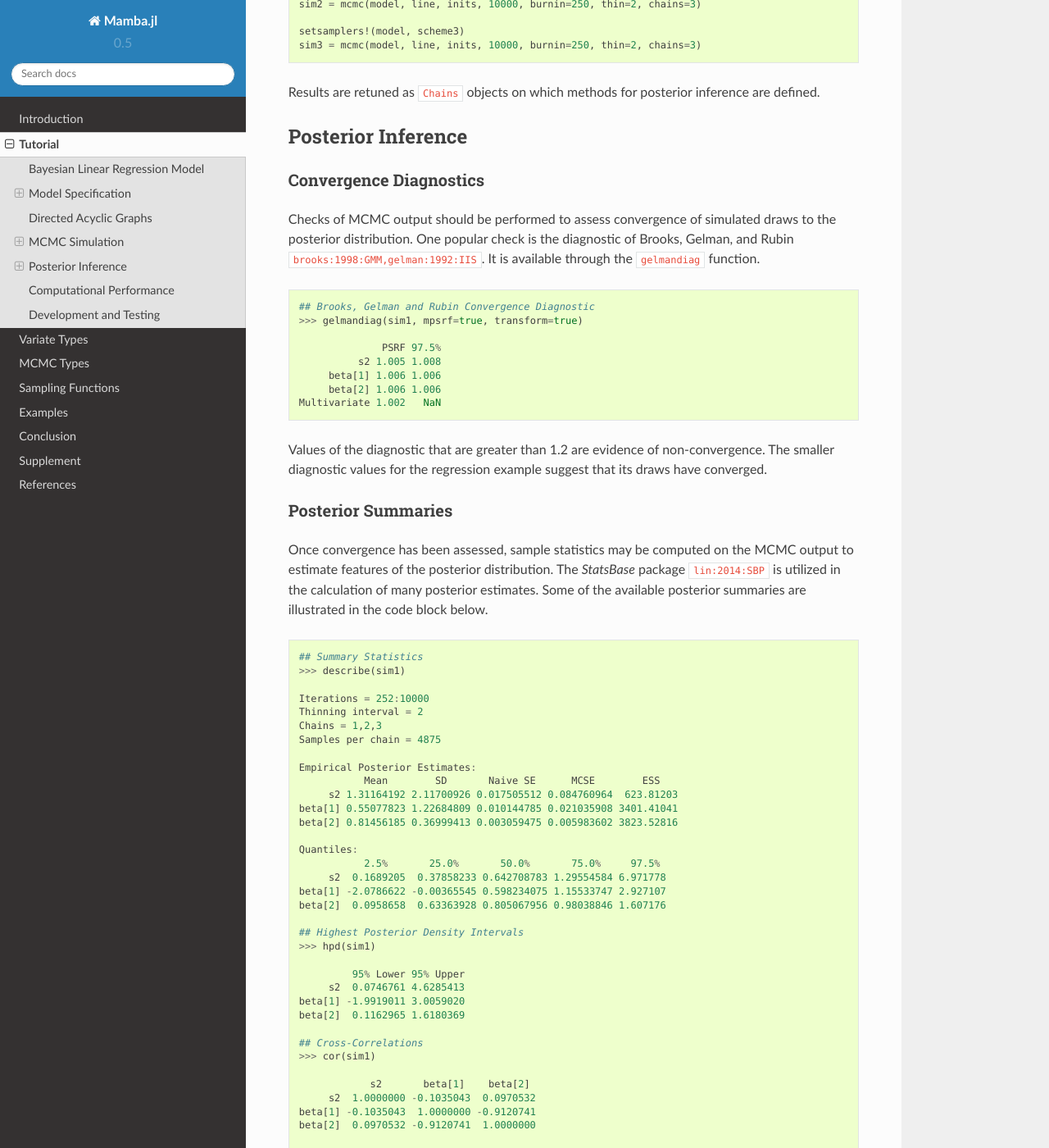
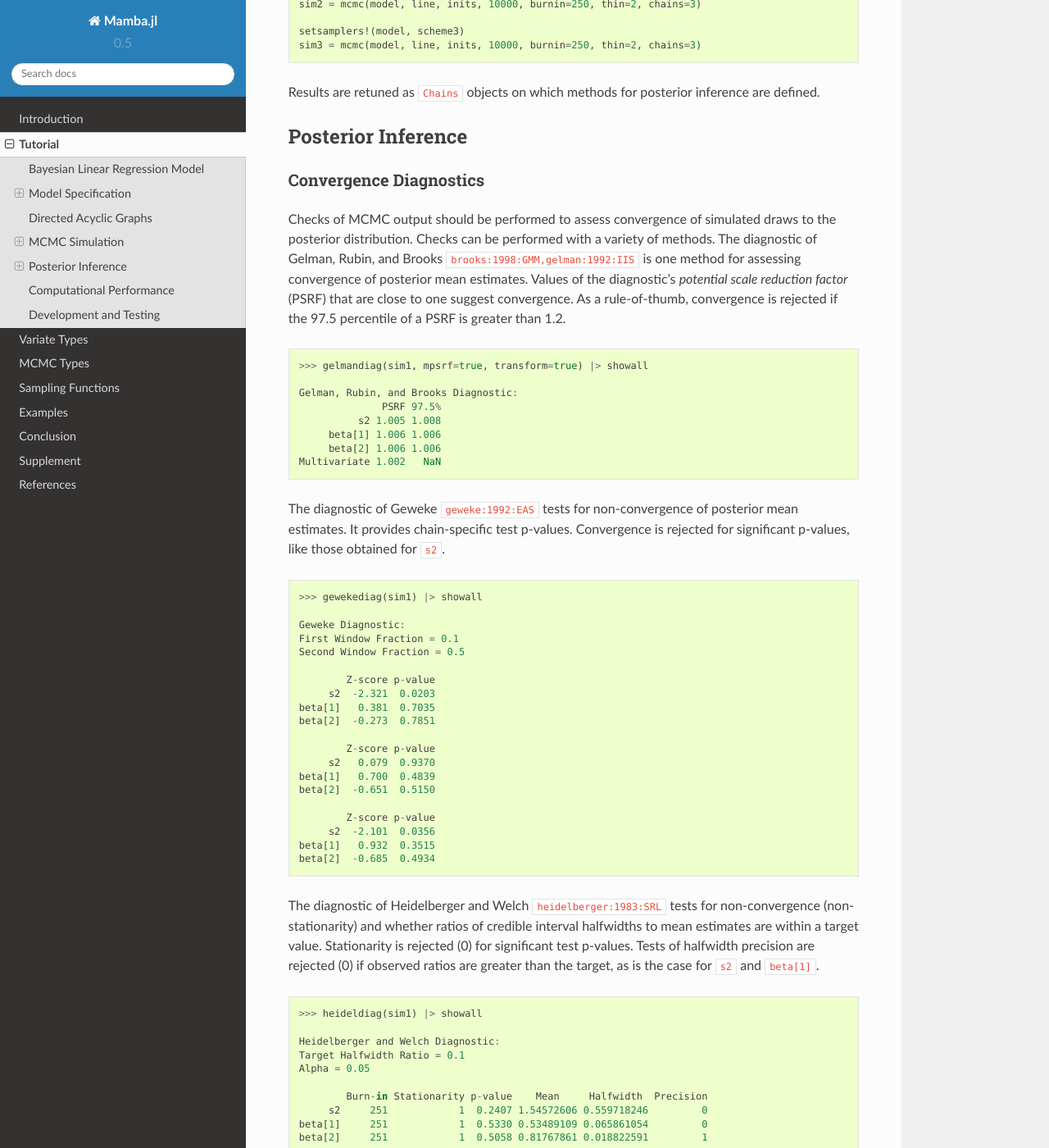
Before and after one commit to brian-j-smith/Mamba.jl, a Sphinx documentation site: the page built from doc/tutorial.rst, in a window 1280 px wide and 1400 px high, scrolled down 7923 px. Shown: the whole window at 82% size. Built offline with Sphinx 7.4.7 and the Read the Docs theme 2.0.0, drawn with Linux system fonts in a browser that asks for light colours; formulas are drawn with MathJax 3; cross-references to code outside the pages are shown as plain code; some of the changed text lies outside the part shown.

Commit message:
Update convergence diagnostics documentation and output.

```diff
--- a/doc/tutorial.rst
+++ b/doc/tutorial.rst
@@ -361,24 +361,104 @@ Results are retuned as ``Chains`` objects on which methods for posterior inferen
 Posterior Inference
 -------------------
 
+.. _section-Line-Diagnostics:
+
 Convergence Diagnostics
 ^^^^^^^^^^^^^^^^^^^^^^^
 
-Checks of MCMC output should be performed to assess convergence of simulated draws to the posterior distribution.  One popular check is the diagnostic of Brooks, Gelman, and Rubin :cite:`brooks:1998:GMM,gelman:1992:IIS`.  It is available through the ``gelmandiag`` function.
+Checks of MCMC output should be performed to assess convergence of simulated draws to the posterior distribution.  Checks can be performed with a variety of methods.  The diagnostic of Gelman, Rubin, and Brooks :cite:`brooks:1998:GMM,gelman:1992:IIS` is one method for assessing convergence of posterior mean estimates.  Values of the diagnostic's *potential scale reduction factor* (PSRF) that are close to one suggest convergence.  As a rule-of-thumb, convergence is rejected if the 97.5 percentile of a PSRF is greater than 1.2.
 
 .. code-block:: julia
 
-    ## Brooks, Gelman and Rubin Convergence Diagnostic
-    >>> gelmandiag(sim1, mpsrf=true, transform=true)
+    >>> gelmandiag(sim1, mpsrf=true, transform=true) |> showall
 
+    Gelman, Rubin, and Brooks Diagnostic:
                   PSRF 97.5%
               s2 1.005 1.008
          beta[1] 1.006 1.006
          beta[2] 1.006 1.006
     Multivariate 1.002   NaN
 
-Values of the diagnostic that are greater than 1.2 are evidence of non-convergence.  The smaller diagnostic values for the regression example suggest that its draws have converged.
+The diagnostic of Geweke :cite:`geweke:1992:EAS` tests for non-convergence of posterior mean estimates.  It provides chain-specific test p-values.  Convergence is rejected for significant p-values, like those obtained for ``s2``.
 
+.. code-block:: julia
+
+    >>> gewekediag(sim1) |> showall
+
+    Geweke Diagnostic:
+    First Window Fraction = 0.1
+    Second Window Fraction = 0.5
+
+            Z-score p-value
+         s2  -2.321  0.0203
+    beta[1]   0.381  0.7035
+    beta[2]  -0.273  0.7851
+
+            Z-score p-value
+         s2   0.079  0.9370
+    beta[1]   0.700  0.4839
+    beta[2]  -0.651  0.5150
+
+            Z-score p-value
+         s2  -2.101  0.0356
+    beta[1]   0.932  0.3515
+    beta[2]  -0.685  0.4934
+
+The diagnostic of Heidelberger and Welch :cite:`heidelberger:1983:SRL` tests for non-convergence (non-stationarity) and whether ratios of credible interval halfwidths to mean estimates are within a target value.  Stationarity is rejected (0) for significant test p-values.  Tests of halfwidth precision are rejected (0) if observed ratios are greater than the target, as is the case for ``s2`` and ``beta[1]``.
+
+.. code-block:: julia
+
+    >>> heideldiag(sim1) |> showall
+
+    Heidelberger and Welch Diagnostic:
+    Target Halfwidth Ratio = 0.1
+    Alpha = 0.05
+
+            Burn-in Stationarity p-value    Mean     Halfwidth  Precision
+         s2     251            1  0.2407 1.54572606 0.559718246         0
+    beta[1]     251            1  0.5330 0.53489109 0.065861054         0
+    beta[2]     251            1  0.5058 0.81767861 0.018822591         1
+
+            Burn-in Stationarity p-value    Mean     Halfwidth  Precision
+         s2     251            1  0.8672 1.26092566  0.27625544         0
+    beta[1]     251            1  0.8806 0.55820771  0.07672180         0
+    beta[2]     251            1  0.9330 0.81398205  0.02254785         1
+
+            Burn-in Stationarity p-value    Mean     Halfwidth  Precision
+         s2     251            1  0.8145 1.12827403 0.196179015         0
+    beta[1]     251            1  0.4017 0.55923590 0.056504387         0
+    beta[2]     251            1  0.4216 0.81202489 0.016274601         1
+
+The diagnostic of Raftery and Lewis :cite:`raftery:1992:OLR,raftery:1992:HMI` is used to determine the number of iterations required to estimate a given quantile within a specified degree of accuracy.  For example, below are required total numbers of iterations, numbers to discard as burn-in sequences, and thinning intervals for estimating 0.025 quantiles so that their estimated cumulative probabilities are within 0.025±0.005 with probability 0.95.
+
+.. code-block:: julia
+
+    >>> rafterydiag(sim1) |> showall
+
+    Raftery and Lewis Diagnostic:
+    Quantile (q) = 0.025
+    Accuracy (r) = 0.005
+    Probability (s) = 0.95
+
+            Thin Burn-in    Total   Nmin Dependence Factor
+         s2    2     255 8.1370×10³ 3746         2.1721837
+    beta[1]    4     283 3.7515×10⁴ 3746        10.0146823
+    beta[2]    2     267 1.8257×10⁴ 3746         4.8737320
+
+            Thin Burn-in    Total   Nmin Dependence Factor
+         s2    2     257 8.2730×10³ 3746          2.208489
+    beta[1]    4     279 3.0899×10⁴ 3746          8.248532
+    beta[2]    2     267 1.7209×10⁴ 3746          4.593967
+
+            Thin Burn-in    Total   Nmin Dependence Factor
+         s2    2     253 7.7470×10³ 3746         2.0680726
+    beta[1]    2     273 2.4635×10⁴ 3746         6.5763481
+    beta[2]    4     271 2.4375×10⁴ 3746         6.5069407
+
+More information on the diagnostic functions can be found in the :ref:`section-Convergence-Diagnostics` section.
+
+
+.. _section-Line-Summaries:
 
 Posterior Summaries
 ^^^^^^^^^^^^^^^^^^^
```
Also changed, not shown: other parts of doc/tutorial.rst (+2 -0 lines), doc/mcmc/chains.rst (+25 -11 lines), 4 other files.
